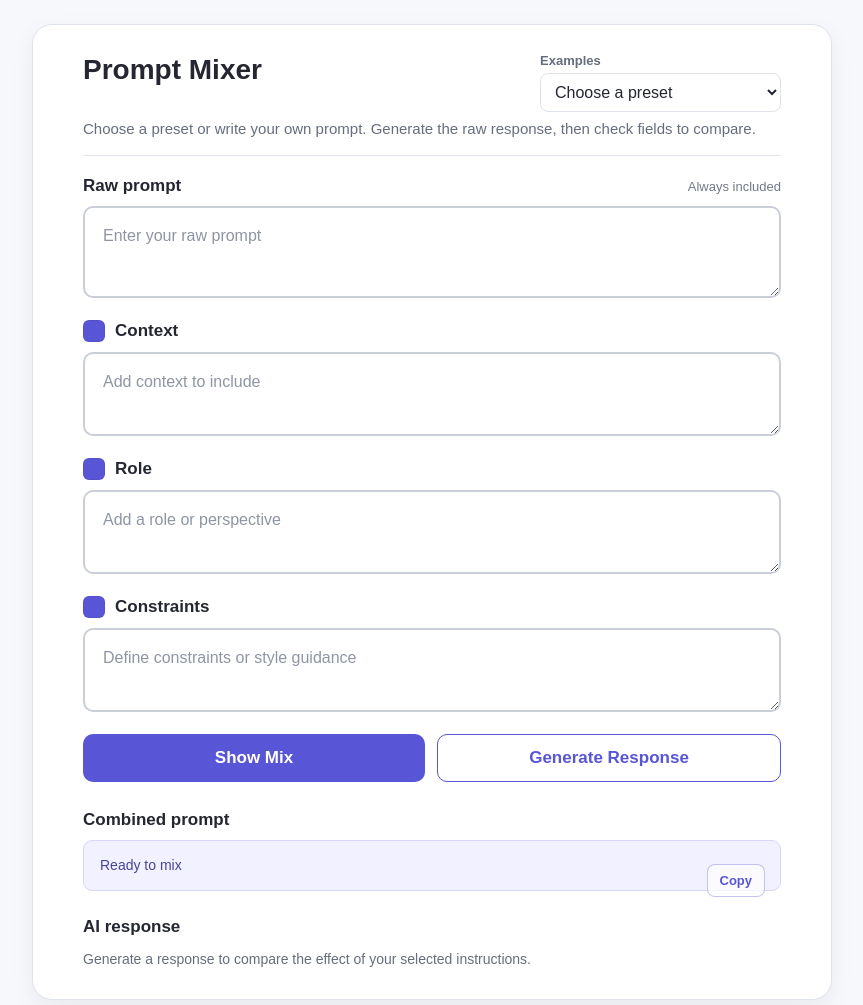
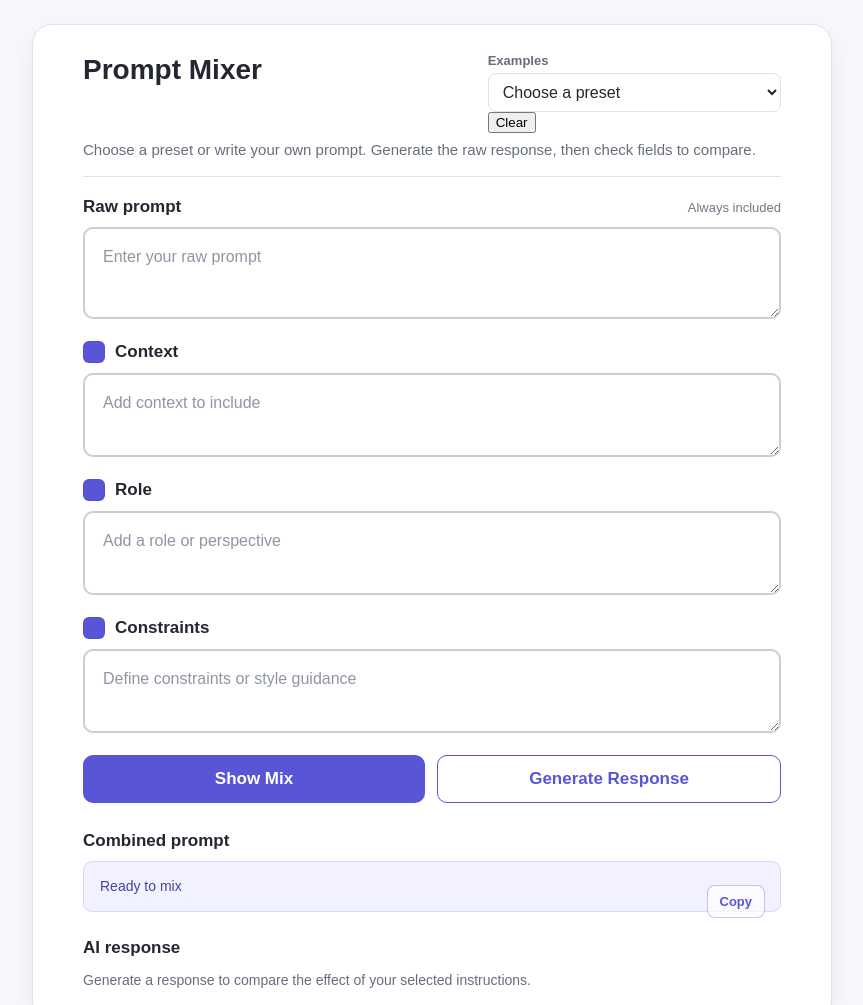
Before and after one commit to scottzastrow/prompt-mixer, a website: page index.html in a window 1280 px wide. Shown: the top 1005 px of the page, without its empty margins (208-1071 px from the left). Drawn offline with Linux system fonts and the light colour scheme.

Commit message:
Add clear button next to preset selector

```diff
--- a/index.html
+++ b/index.html
@@ -13,12 +13,15 @@
           <h1>Prompt Mixer</h1>
           <div class="preset-picker">
             <label for="preset-select">Examples</label>
+            <div class="preset-controls">
               <select id="preset-select" aria-label="Choose an example preset">
                 <option value="">Choose a preset</option>
                 <option value="one">Preset 1 · Day hike</option>
                 <option value="two">Preset 2 · Variables</option>
                 <option value="three">Preset 3 · Friendly reminder</option>
               </select>
+              <button id="clear-button" type="button" aria-label="Clear all fields and results">Clear</button>
+            </div>
           </div>
         </div>
         <p>Choose a preset or write your own prompt. Generate the raw response, then check fields to compare.</p>
```
Lines whose indentation alone changed are shown as unchanged.
